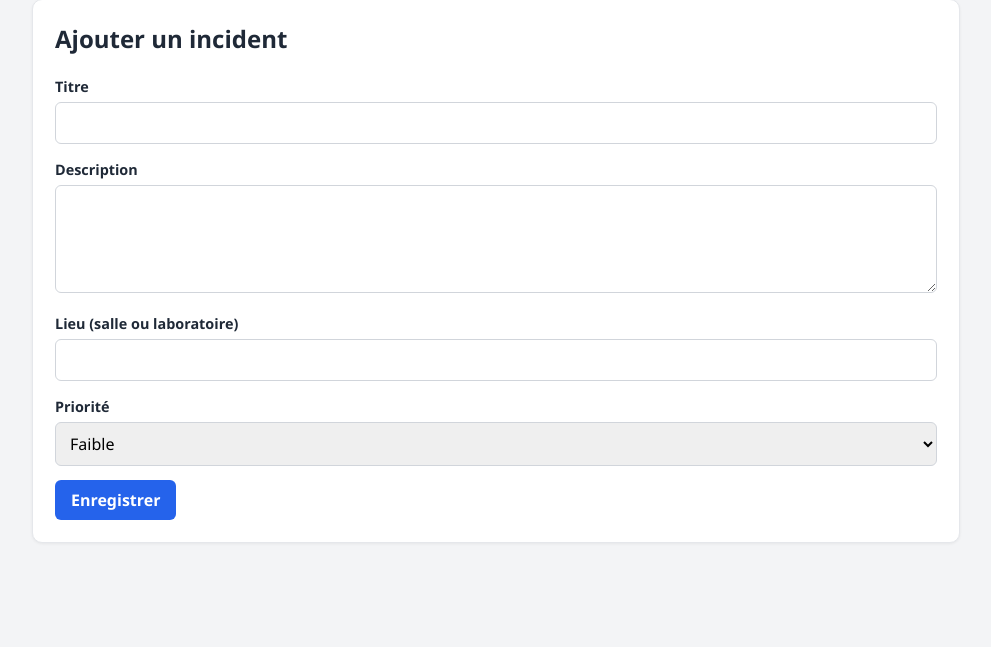
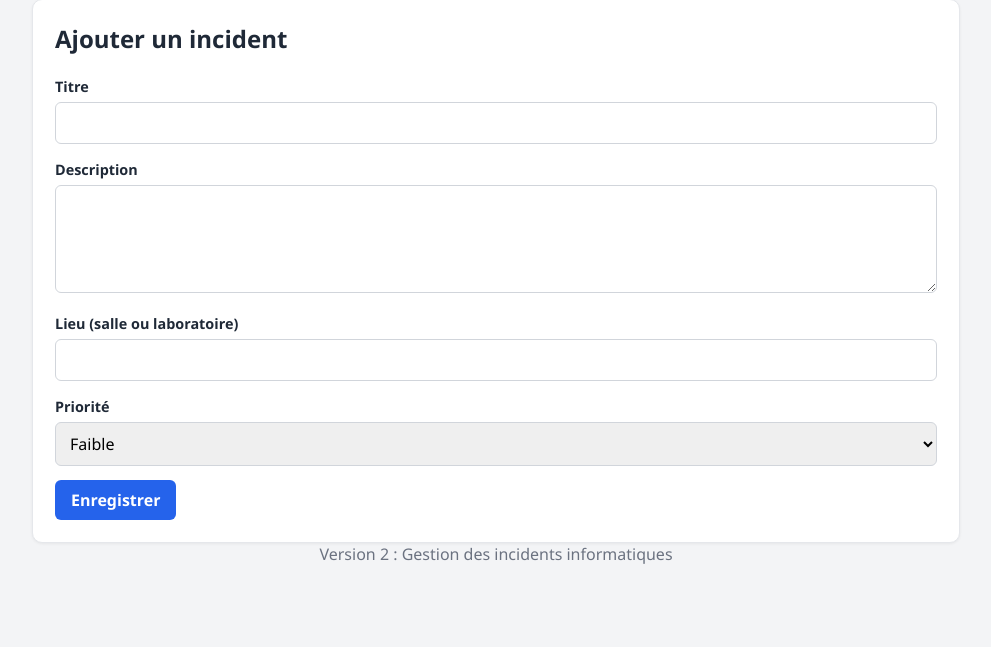
Before and after one commit to wajih-dh/gestion-incidents, a Flask app: page /ajouter in a window 1280 px wide. Shown: the part 70-717 px from the top of the page, without its empty margins (144-1135 px from the left). Run offline with Flask 3, Linux system fonts and the light colour scheme.

Commit message:
Version 2 : ajout d'un pied de page

```diff
--- a/app/templates/base.html
+++ b/app/templates/base.html
@@ -65,5 +65,8 @@
   <main class="conteneur">
     {% block contenu %}{% endblock %}
   </main>
+  <footer class="conteneur" style="text-align:center; color:#6b7280; padding-bottom:30px;">
+    Version 2 : Gestion des incidents informatiques
+  </footer>
 </body>
 </html>
```
